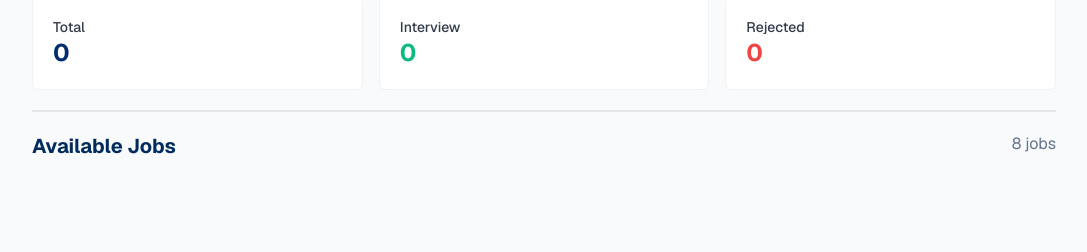
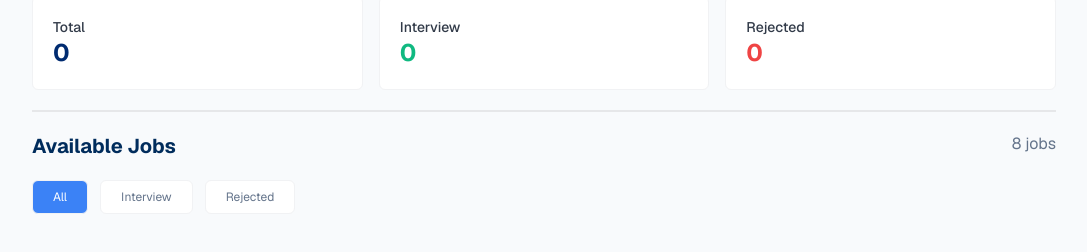
Before and after one commit to tanjilaWD/B13-A4-PH-Job-Tracker, a plain HTML site: page index.html in a window 1280 px wide. Shown: the part 124-376 px from the top of the page, without its empty margins (96-1183 px from the left). Drawn offline with nearby package versions, Linux system fonts and the light colour scheme.

Commit message:
feat: buttons

```diff
--- a/index.html
+++ b/index.html
@@ -56,6 +56,17 @@
         <h3 class="text-[#64748B]">8 jobs</h3>
       </div>
 
+      <!--buttons -->
+      <div class="mt-5 mb-3">
+        <button class="bg-[#3B82F6] px-5 py-2 rounded-md text-white text-xs mr-2 border border-[#F1F2F4]">All</button>
+        <button class="bg-white px-5 py-2 rounded-md text-[#64748B] text-xs mr-2 border border-[#F1F2F4]">Interview</button>
+        <button class="bg-white px-5 py-2 rounded-md text-[#64748B] text-xs border border-[#F1F2F4]">Rejected</button>
+      </div>
+
+
+
+
+
 
   </main>
 
```
